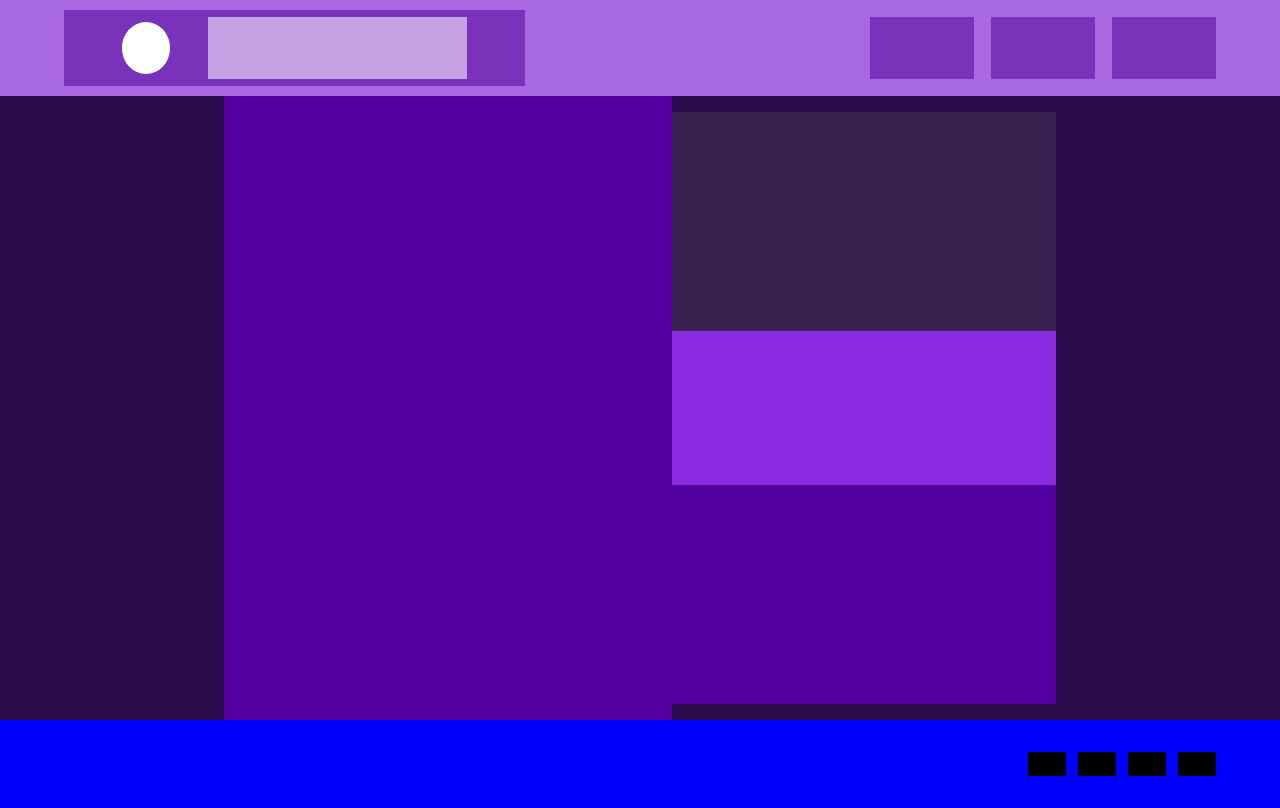
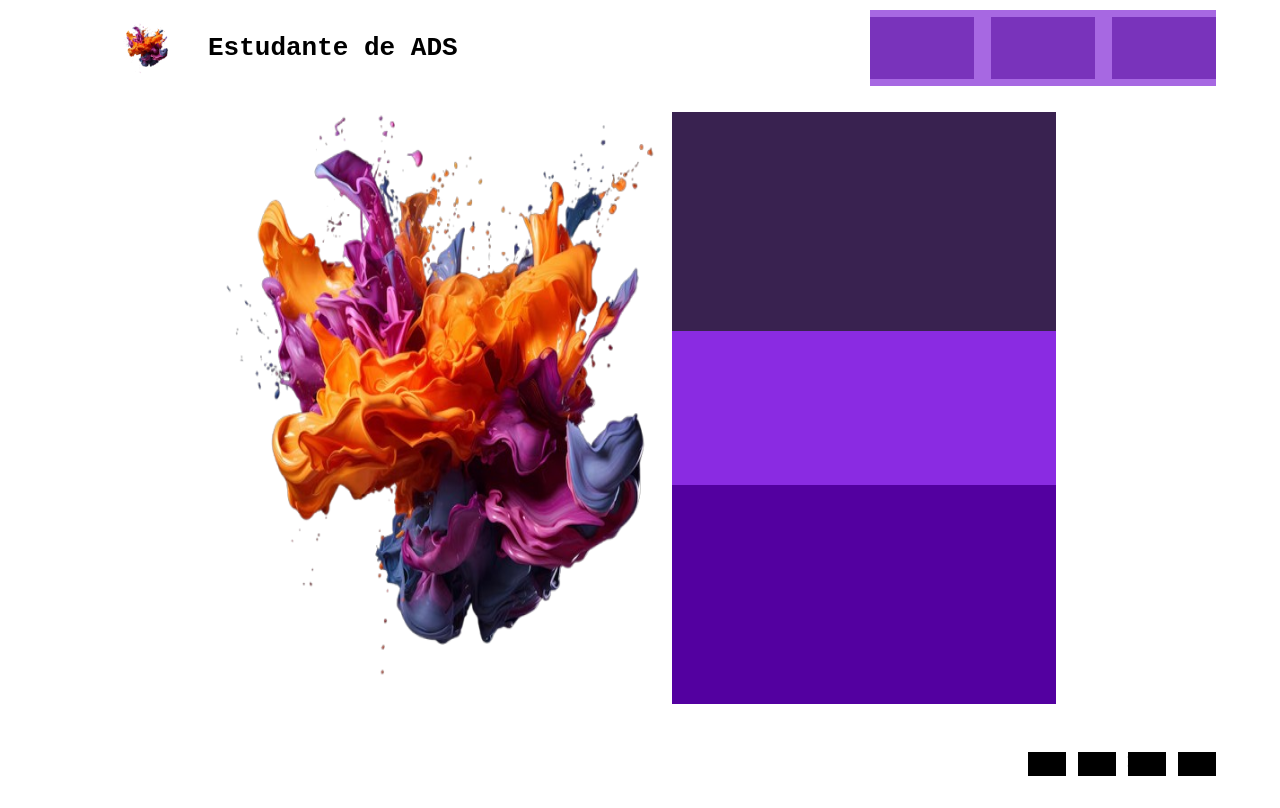
Before and after one commit to Kuhnen123/portifolio-de-noite, a plain HTML site: page html/index.html in a window 1280 px wide. Drawn offline with Linux system fonts and the light colour scheme.

Commit message:
kjhgfdsaaaa

```diff
--- a/css/footer.css
+++ b/css/footer.css
@@ -9,7 +9,6 @@ footer{
     align-items: center;
 
 
-    background-color: blue;
 
 }
 .btn_rodape{
--- a/css/header.css
+++ b/css/header.css
@@ -6,7 +6,7 @@ header{
     justify-content: space-between;
     align-items: center;
     padding: 0 5%;
-    background-color: rgb(167, 104, 226);
+
 }
 
 #logo{
@@ -18,9 +18,9 @@ header{
     justify-content: space-between;
     align-items: center;
     padding: 0 5%;
-    background-color: rgb(167, 104, 226);
 
-    background-color: rgb(121, 51, 187);
+
+
 
 
 }
@@ -34,7 +34,9 @@ header{
 #icone_logo{
     width: 4vw;
     height: 4vw;
-    background-color: white;
+    background-image: url(./../assets/img_principal2.png);
+    background-size: contain;
+    background-position: center;
     border-radius: 50%;
     margin-right: 3vw;
 }
@@ -42,9 +44,13 @@ header{
 #profissao{
     width: 80%;
     height: 80%;
+    font-family:monospace;
+    font-size: 0.65;
+
+    display: flex;
+    align-items: center;
 
 
-    background-color: rgb(195, 161, 226);
 }
 
 #btns_cabecario{
--- a/css/section.css
+++ b/css/section.css
@@ -7,14 +7,12 @@ section{
     justify-content: center;
     align-items: center;
 
-    background-color: rgb(45, 12, 77);
 }
 
 #img_prin{
     width:35vw;
     height: 100%;
 
-    background-color: rgb(83, 0, 160);
 }
 
 #textos_prin{
@@ -44,3 +42,14 @@ section{
 
     background-color: rgb(83, 0, 160);
 }
+
+#imagem{
+    position: absolute;
+    z-index: -1;
+    width: 35vw;
+    height: 74vh;
+    top: 14vh;
+    left: 17vw;
+
+
+}
--- a/css/style.css
+++ b/css/style.css
@@ -1,3 +1,5 @@
+
+@import url('https://fonts.googleapis.com/css2?family=Asap:ital,wght@0,100..900;1,100..900&family=Vollkorn:ital,wght@0,400..900;1,400..900&display=swap');
 @import url(./header.css);
 @import url(./section.css);
 @import url(./footer.css);
@@ -7,4 +9,11 @@ body{
     height: 100vh;
     margin: 0;
     padding: 0;
+
+    background-color: white;
 }
+/*   vermelho: #C11B26;
+roxo claro: 503F90;
+roxo forte: 290738;
+branco: F5F5F5;
+*/
--- a/html/index.html
+++ b/html/index.html
@@ -5,12 +5,17 @@
     <meta name="viewport" content="width=device-width, initial-scale=1.0">
     <title>Mariana Kuhnen Marcello</title>
     <link rel="stylesheet" href="./../css/style.css">
+    <script src="https://kit.fontawesome.com/8801dd93fc.js" crossorigin="anonymous"></script>
 </head>
 <body>
     <header>
         <div id="logo">
-            <div id="icone_logo"></div>
-            <div id="profissao"></div>
+            <div id="icone_logo">
+
+            </div>
+            <div id="profissao">
+                <h1>Estudante de ADS</h1>
+            </div>
         </div>
         <div id="btns_cabecario">
             <div class="btn_cabecario"></div>
@@ -19,7 +24,9 @@
         </div>
     </header>
     <section>
-        <div id="img_prin"></div>
+        <div id="img_prin">
+            <img id="imagem" src="./../assets/img_principal2.png" alt="">
+        </div>
         <div id="textos_prin">
             <div id="nome"></div>
             <div id="sobrenome"></div>
@@ -28,9 +35,15 @@
 
     </section>
     <footer>
-        <div class="btn_rodape"></div>
-        <div class="btn_rodape"></div>
-        <div class="btn_rodape"></div>
+        <div class="btn_rodape">
+            <i class="fa-solid fa-house"></i>
+        </div>
+        <div class="btn_rodape">
+            <i class="fa-solid fa-list"></i>
+        </div>
+        <div class="btn_rodape">
+            <i class="fa-solid fa-graduation-cap"></i>
+        </div>
         <div class="btn_rodape"></div>
     </footer>
 </body>
```
Also changed, not shown: assets/img_principal.png (added), assets/img_principal2.png (added).
